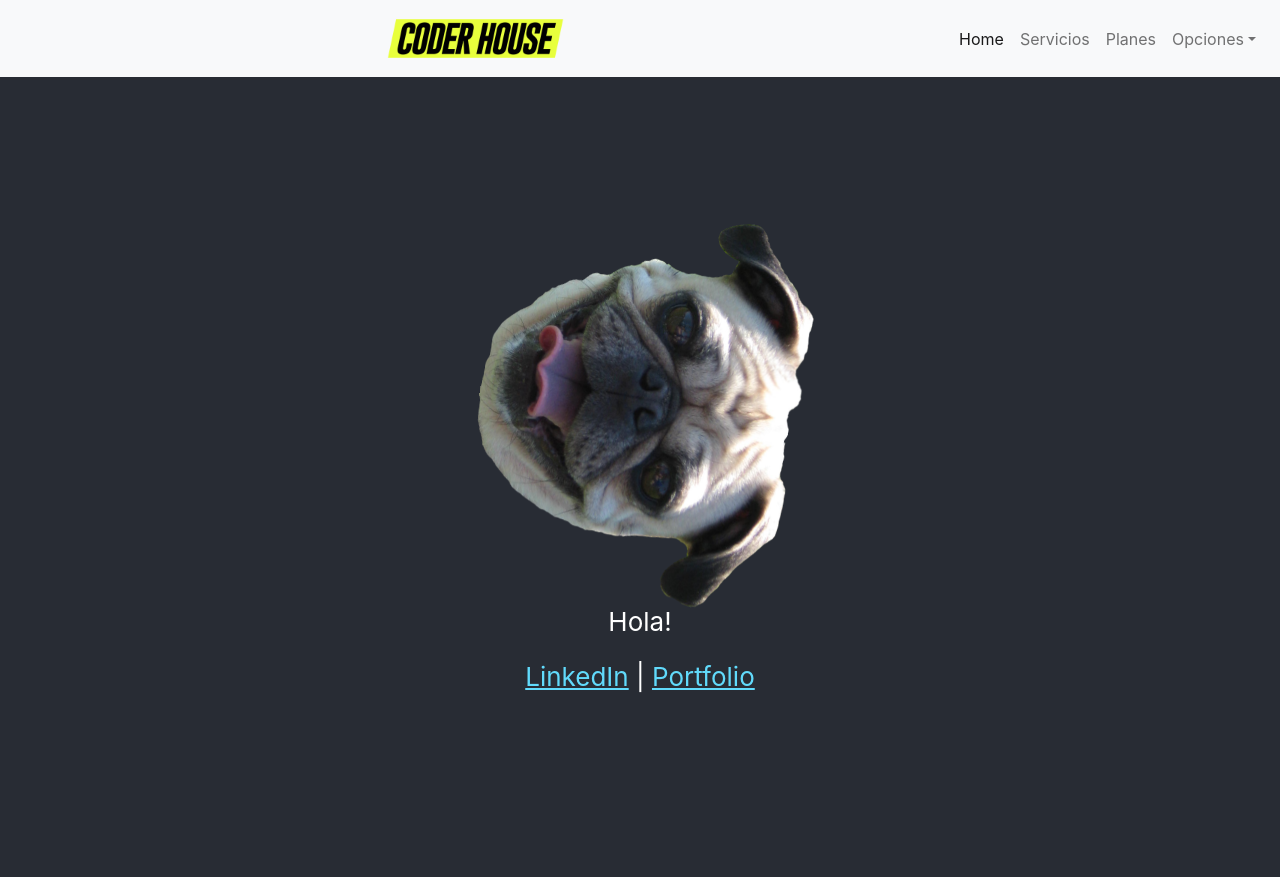
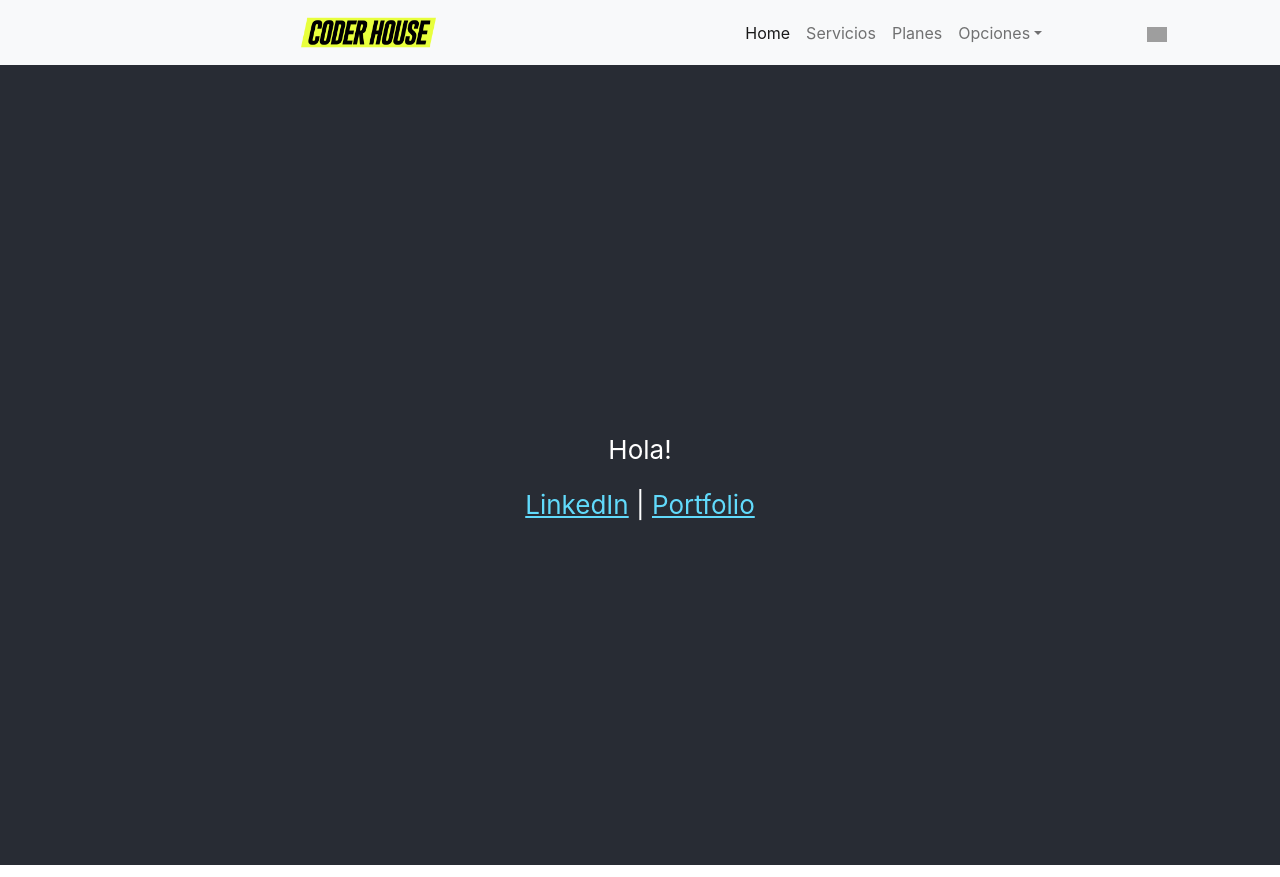
Before and after one commit to mausawicki7/react-webs, a React (Vite) app in the folder landing-page/: page / in a window 1280 px wide. Built offline with nearby package versions, Linux system fonts and the light colour scheme; grey boxes are pictures that could not be loaded.

Commit message:
Add a CartWidget and an ItemListContainer

```diff
--- a/landing-page/src/App.jsx
+++ b/landing-page/src/App.jsx
@@ -1,8 +1,8 @@
 import { useState } from 'react'
-import logo from './assets/img/pug.png'
 import './App.css'
 import "bootstrap/dist/css/bootstrap.min.css";
-import Navbar from './navigation/Navbar'
+import Navbar from './components/Navbar'
+import ItemListContainer from './components/ItemListContainer';
 
 function App() {
   const [count, setCount] = useState(0)
@@ -11,8 +11,8 @@ function App() {
 
     <div className="App">
       <div><Navbar /></div>
+      <ItemListContainer greeting={"Hola!, esta es la prop greeting"}/>
       <header className="App-header">
-        <img src={logo} className="App-logo" alt="logo" />
 
        <br></br>
 
--- /dev/null
+++ b/landing-page/src/components/CartWidget.jsx
@@ -0,0 +1,11 @@
+function CartWidget() {
+  return (
+    <img
+      src="https://img.icons8.com/pastel-glyph/344/shopping-trolley--v2.png"
+      width="10%"
+      alt="Cart"
+    ></img>
+  );
+}
+
+export default CartWidget;
--- /dev/null
+++ b/landing-page/src/components/ItemListContainer.jsx
@@ -0,0 +1,8 @@
+function ItemListContainer(props) {
+  return (
+    <div className="item-list-container">
+      {console.log(props.greeting)}
+    </div>
+  );
+}
+export default ItemListContainer;
--- a/landing-page/src/navigation/Navbar.jsx
+++ b/landing-page/src/components/Navbar.jsx
@@ -1,12 +1,17 @@
 import React from "react";
+import CartWidget from "./CartWidget";
 
 const Navbar = () => {
   return (
     <nav className="navbar navbar-expand-lg navbar-light bg-light">
-  <a class="navbar-brand" href="#">
-    <img src="src/assets/img/logos-coderhouse-01.png" width="20%" class="d-inline-block align-top" alt="Logo"></img>
-    {/* Logo text */}
-  </a>
+      <a className="navbar-brand" href="#">
+        <img
+          src="src/assets/img/logos-coderhouse-01.png"
+          width="20%"
+          className="d-inline-block align-top"
+          alt="Logo"
+        ></img>
+      </a>
       <button
         className="navbar-toggler"
         type="button"
@@ -62,6 +67,12 @@ const Navbar = () => {
               </a>
             </div>
           </li>
+
+          <li className="nav-item">
+            <a className="nav-link">
+            <CartWidget />
+            </a>
+          </li>
         </ul>
       </div>
     </nav>
```
